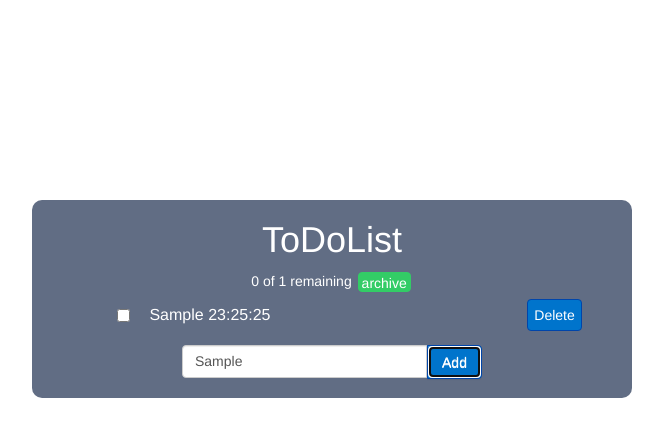
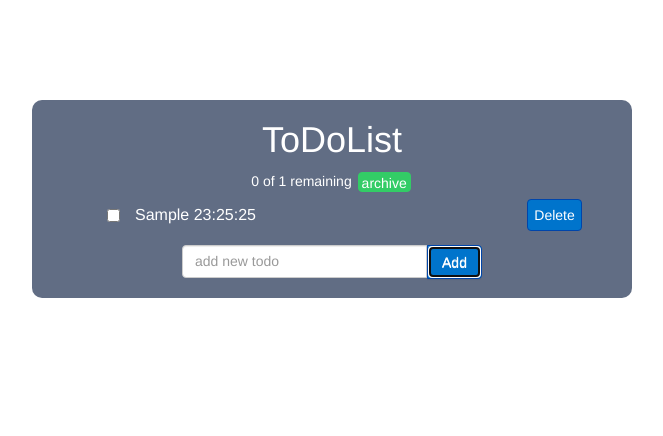
Before and after one commit to meddokss/ToDoList, a website: page index.html in a window 1280 px wide. Both pictures are taken after typing "Sample" into the empty fields and a click on the button "Add". Shown: the whole page, without its empty margins (308-971 px from the left). Drawn offline with Linux system fonts and the light colour scheme.

Commit message:
notes corrected

```diff
--- a/index.html
+++ b/index.html
@@ -21,8 +21,10 @@
 				</div>
 				<div id="input-group" class="input-group">
 					<div id="todos">
-						<ul id="newTask" class="newTask ">
+						<!-- <ul id="newTask" class="newTask "> -->
+							<ul id="addTask" class="addTask ">
 						</ul>
+						<!-- </ul> -->
 					</div>
 					<div class="task-add">
 						<input type="text" id="input" class="form-control" placeholder="add new todo" value="">
--- a/js/script.js
+++ b/js/script.js
@@ -1,14 +1,14 @@
 window.onload = function() {
 	// localStorage.clear();
 	let btnAdd = document.getElementById('add'),
-		newTask = document.getElementById('newTask'),
+		addTask = document.getElementById('addTask'),
 		fieldCounter = document.getElementById('counter'),
 		counterAll = document.getElementById('counter-all');
 
 
 	archive.addEventListener("click", archiveTask);
-	newTask.addEventListener('click', checkBoxes);
-	btnAdd.addEventListener('click', addTask);
+	addTask.addEventListener('click', checkBoxes);
+	btnAdd.addEventListener('click', newTask);
 	showToDoList();
 
 	function getLocalTask() {
@@ -20,7 +20,8 @@ window.onload = function() {
 		return todos;
 	}
 
-	function addTask() {
+	function newTask() {
+
 		let task = document.getElementById('input').value,
 			spaceCheck,
 			date,
@@ -44,7 +45,6 @@ window.onload = function() {
 		}
 	}
 
-
 	function removeTask() {
 		let id = this.getAttribute('id');
 		let todos = getLocalTask();
@@ -54,18 +54,36 @@ window.onload = function() {
 		return false;
 	}
 
+
 	function showToDoList() {
 		let todos = getLocalTask();
-		let taskView = '<ul id="addTask">';
+			document.getElementById("addTask").innerHTML = "";
+
 		for (let i = 0; i < todos.length; i++) {
-			taskView += '<li id="r"><input type="checkbox" name="task" value="task" id="check' + i + '">' + ' ' + todos[i] + ' ' +'<button class="dell btn" id="' + i + '">Delete</button></li>';
+			let li = document.createElement("li");
+
+			var inputValue = todos[i];
+			var textarea = document.createTextNode(inputValue);
+			let inputAppend = document.createElement('input');
+			inputAppend.id = 'check' + i;
+			inputAppend.type = 'checkbox';
+
+			let btnDelete = document.createElement('button');
+			let deletet = document.createTextNode('Delete');
+				btnDelete.id = i;
+				btnDelete.className = 'dell btn';
+				btnDelete.appendChild(deletet);
+
+			li.id = 'r';
+			li.appendChild(btnDelete);
+			li.appendChild(inputAppend);
+			li.appendChild(textarea);
+			document.getElementById("addTask").appendChild(li);
 		};
-
-		taskView += '</ul>';
-		document.getElementById('newTask').innerHTML = taskView;
+		document.getElementById("input").value = "";
 
 		let buttons = document.getElementsByClassName('dell');
-		for (let i = 0; i < buttons.length; i++) {
+			for (let i = 0; i < buttons.length; i++) {
 			buttons[i].addEventListener('click', removeTask);
 		}
 
@@ -78,11 +96,9 @@ window.onload = function() {
 
 	function checkId() {
 		let check = document.querySelectorAll('[type="checkbox"]');
-
 		for (let z = 0, checkid; checkid = check[z]; z++) {
 			if (localStorage[checkid.id] !== undefined) {
 				checkid.checked = +localStorage[checkid.id];
-
 			}
 			checkid.onchange = function() {
 				localStorage[this.id] = +this.checked;
@@ -91,21 +107,30 @@ window.onload = function() {
 	}
 
 	function checkBoxes() {
-		let inputElems = document.getElementsByTagName("input"),
-			allTask = newTask.getElementsByTagName('li');
-			var count = 0;
-		for (let i = 0; i < inputElems.length; i++) {
-			if (inputElems[i].checked == true) {
-				count = 1 + i;
-				allTask[i].classList.add("checked");
-			} else {
-				allTask[i].classList.remove("checked");
+		let checkbox = document.querySelectorAll('[type="checkbox"]');
+		let count = 0;
+		fieldCounter.innerHTML = count;
+		for (let i = 0, checkid; checkid = checkbox[i]; i++){
+			if (checkid.checked === true ) {
+				let liAddClass = document.querySelectorAll("li");
+				liAddClass[i].className = "checked";
+				if(count<=0 && checkid.checked !== true){
+					count = 0;
+				}
+				else {count +=1;}
+				fieldCounter.innerHTML = count;
 			}
-			fieldCounter.innerHTML = count;
+			else {
+				let liAddClass = document.querySelectorAll("li");
+				liAddClass[i].className = "";
+				if(count<0 && checkid.checked == false){
+					count -= 1;
+				}
+			}
 		}
+	}
 
-	}
-// fieldCounter.innerHTML = count;
+
 	function archiveTask() {
 		let archiveNeed = document.getElementsByTagName('input');
 		let array = Array.prototype.slice.call(archiveNeed);
@@ -116,7 +141,7 @@ window.onload = function() {
 				parentItem.removeChild(liItem);
 			}
 		}
-		list = document.getElementById('newTask').childElementCount;
+		list = document.getElementById('addTask').childElementCount;
 		counterAll.innerHTML = list;
 	}
 	showToDoList();
```
Also changed, not shown: css/style.css.
